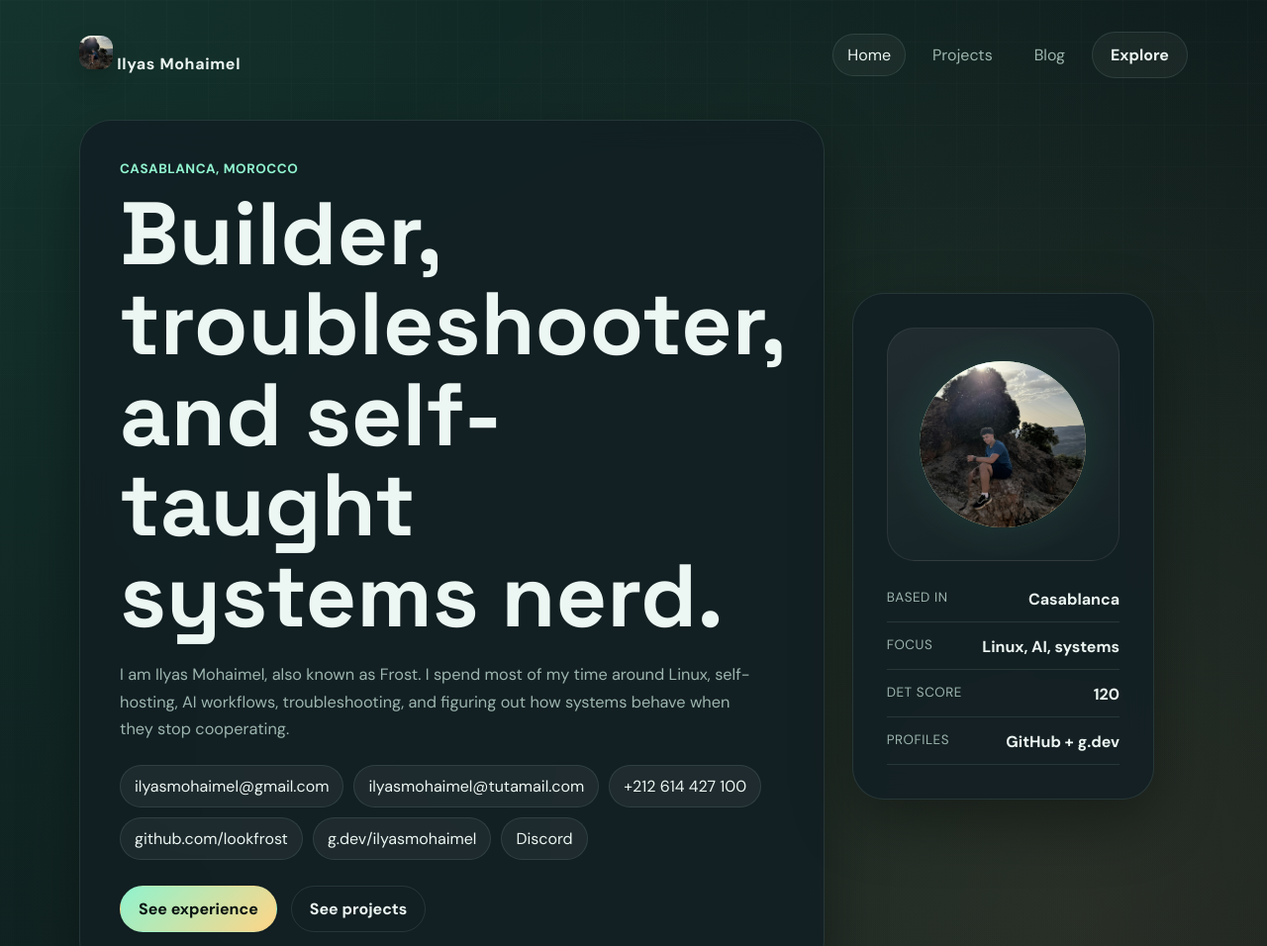
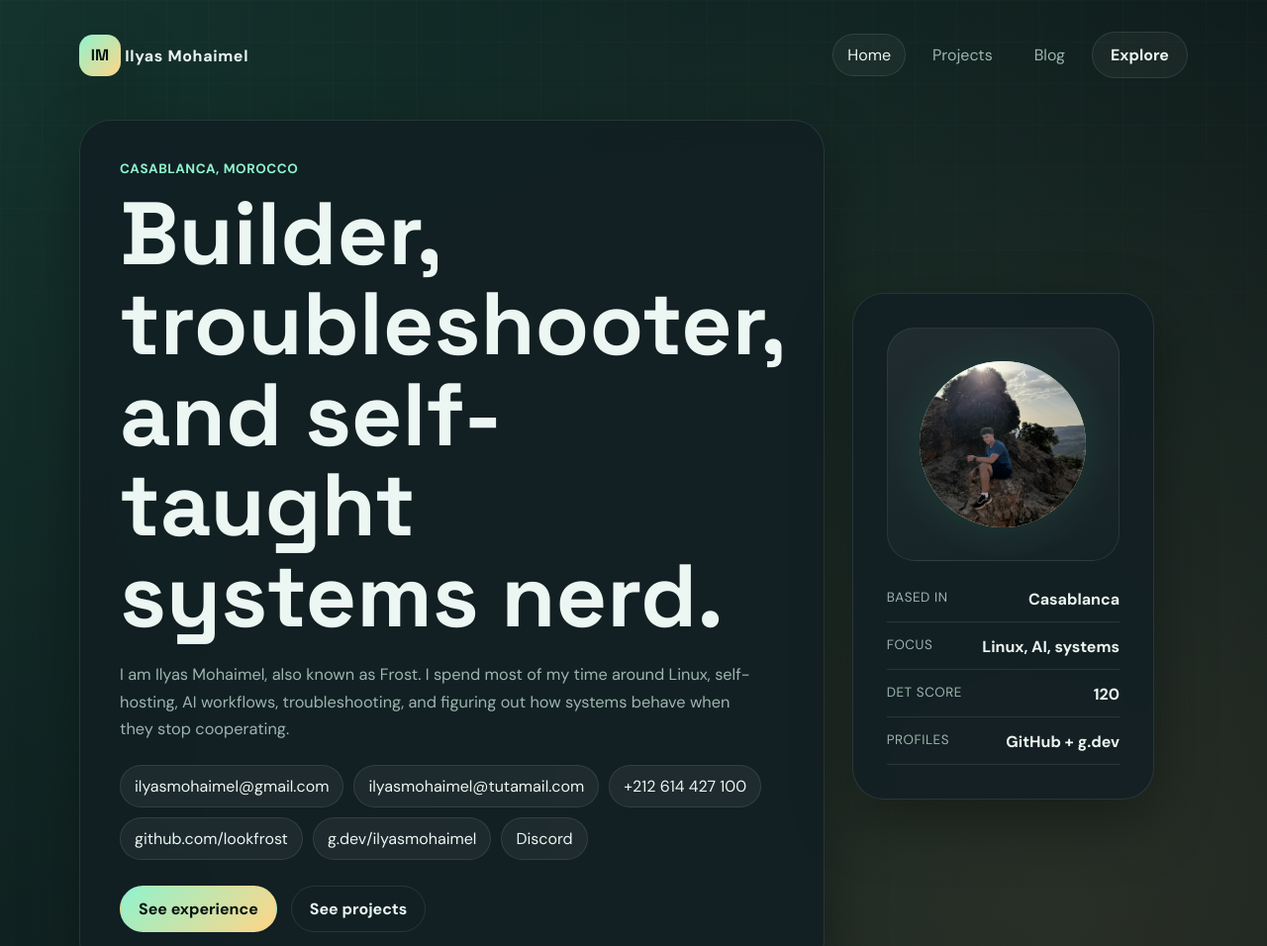
Before and after one commit to lookfrost/lookfrost.github.io, a website: page index.html in a window 1280 px wide. Shown: the top 956 px of the page at 99% size. Drawn offline with Linux system fonts and the light colour scheme.

Commit message:
Restore initials in site header

```diff
--- a/index.html
+++ b/index.html
@@ -19,9 +19,7 @@
       <nav class="topbar">
         <div class="brand">
           <a class="brand-link" href="./index.html">
-            <span class="brand-mark brand-photo-mark">
-              <img class="brand-photo" src="./assets/profile-photo.jpg" alt="Ilyas Mohaimel">
-            </span>
+            <span class="brand-mark">IM</span>
             <span class="brand-text">Ilyas Mohaimel</span>
           </a>
         </div>
--- a/styles.css
+++ b/styles.css
@@ -90,23 +90,6 @@ body::before {
   color: #071211;
   background: linear-gradient(135deg, var(--accent) 0%, var(--accent-warm) 100%);
   box-shadow: var(--shadow);
-}
-
-.brand-photo-mark {
-  overflow: hidden;
-  background: rgba(255, 255, 255, 0.08);
-  width: 34px;
-  height: 34px;
-  border-radius: 12px;
-  box-shadow: 0 12px 26px rgba(0, 0, 0, 0.22);
-}
-
-.brand-photo {
-  width: 100%;
-  height: 100%;
-  object-fit: cover;
-  object-position: 44% 34%;
-  display: block;
 }
 
 .brand-text,
```
Also changed, not shown: blog.html (+1 -3 lines), posts/ai-interest.html (+1 -3 lines), posts/first-post.html (+1 -3 lines), posts/linux-customization.html (+1 -3 lines), projects.html (+1 -3 lines).
